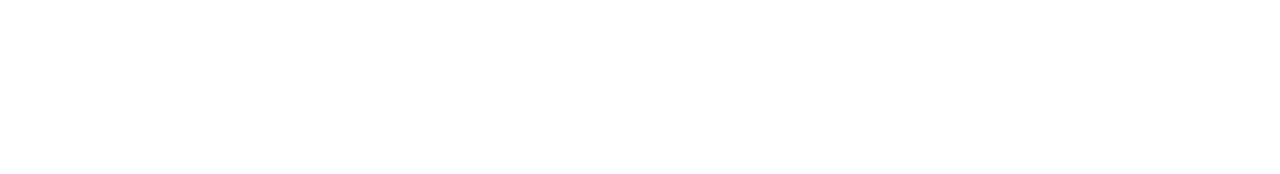
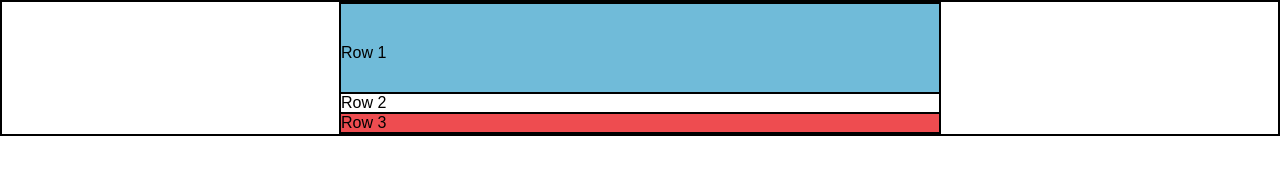
Before and after one commit to futuregit/HTML-EMAIL, a plain HTML site: page index.html in a window 1280 px wide. Drawn offline with Linux system fonts and the light colour scheme.

```diff
--- a/index.html
+++ b/index.html
@@ -19,4 +19,29 @@
         table, td {border:2px solid #000000 !important;}
     </style>
 </head>
+<body style="margin:0;padding:0;">
+    <table role="presentation" style="width:100%;border-collapse:collapse;border:0;border-spacing:0;background:#ffffff;">
+        <tr>
+            <td align="center" style="padding:0;">
+                <table role="presentation" style="width:602px;border-collapse:collapse;border:1px solid #cccccc;border-spacing:0;text-align:left;">
+                    <tr>
+                        <td style="padding:40px 0 30px 0;background:#70bbd9;">
+                            Row 1
+                        </td>
+                    </tr>
+                    <tr>
+                        <td style="padding:0;">
+                            Row 2
+                        </td>
+                    </tr>
+                    <tr>
+                        <td style="padding:0;background:#ee4c50;">
+                            Row 3
+                        </td>
+                    </tr>
+                </table>
+            </td>
+        </tr>
+    </table>
+</body>
 </html>
```
Also changed, not shown: images/fb.gif (added), images/h1.gif (added), images/left.gif (added), images/right.gif (added), images/tw.gif (added).
